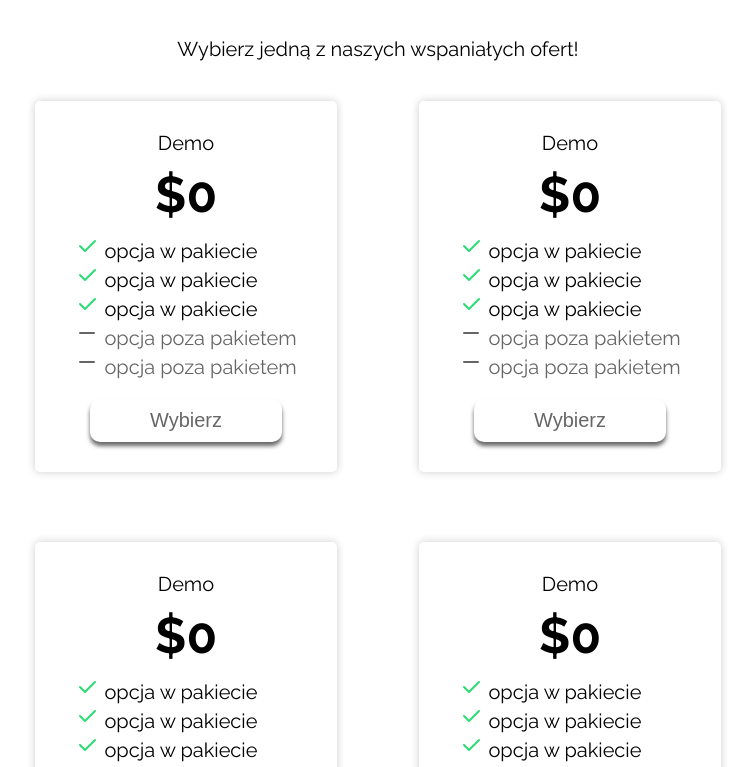
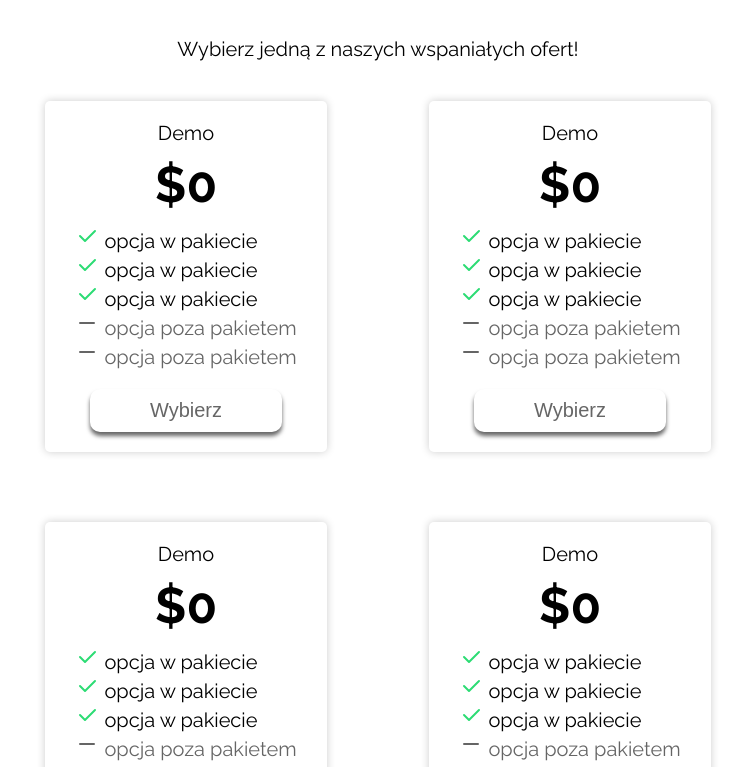
Before and after one commit to marcing20067/forest, a website: page offers.html in a window 1280 px wide. Shown: the part 1493-2260 px from the top of the page, without its empty margins (262-1017 px from the left). Drawn offline with Linux system fonts and the light colour scheme.

Commit message:
Change offer card padding

```diff
--- a/src/sass/offers.scss
+++ b/src/sass/offers.scss
@@ -61,7 +61,7 @@
         margin-bottom: 7rem;
         flex-direction: column;
         align-items: center;
-        padding: 1.5em 2em;
+        padding: 2rem 3rem;
         border-radius: 5px;
         box-shadow: 0 0 8px 0 rgba(0, 0, 0, .2);
 
```
Also changed, not shown: dist/css/offers.min.css.
